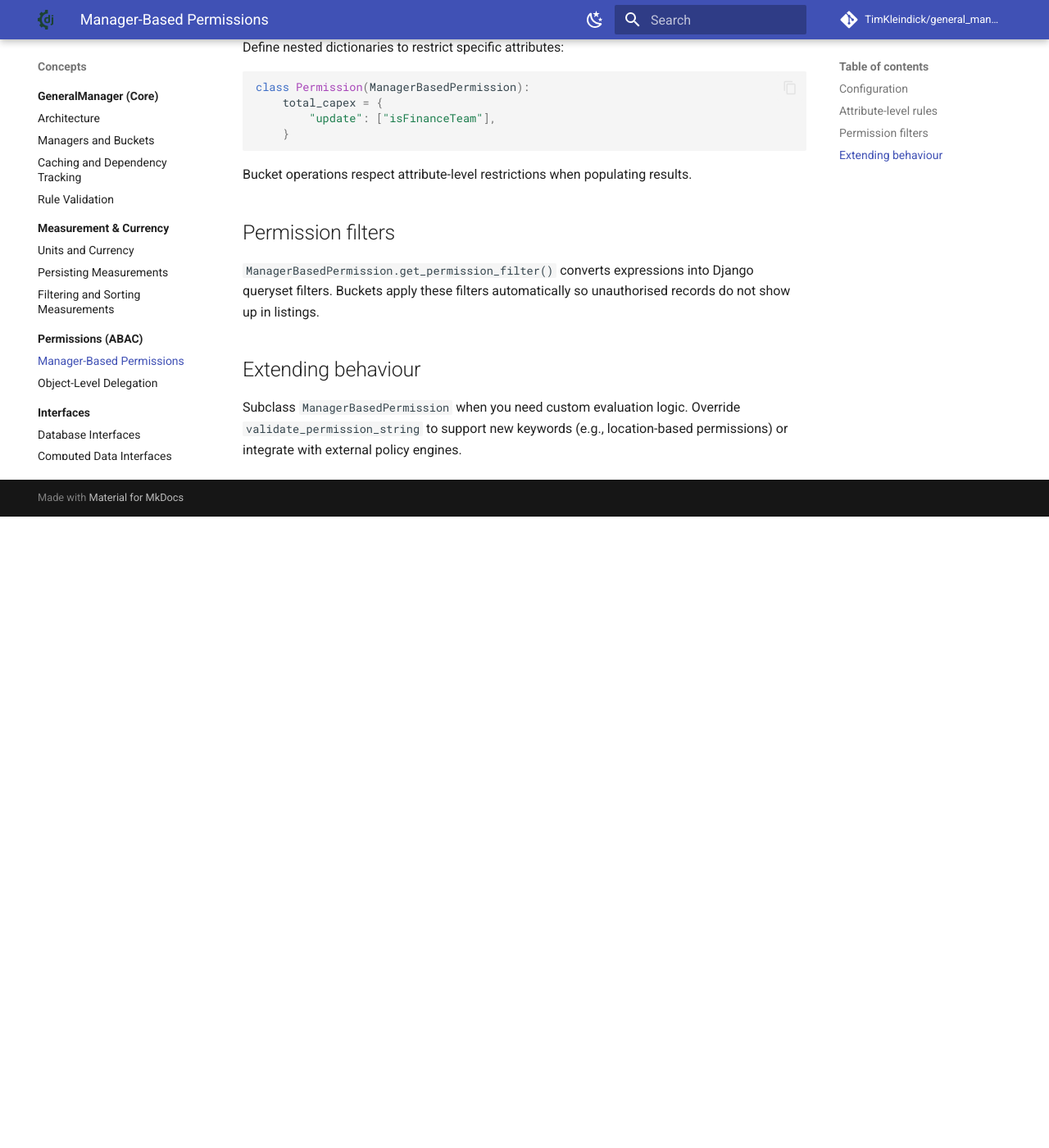
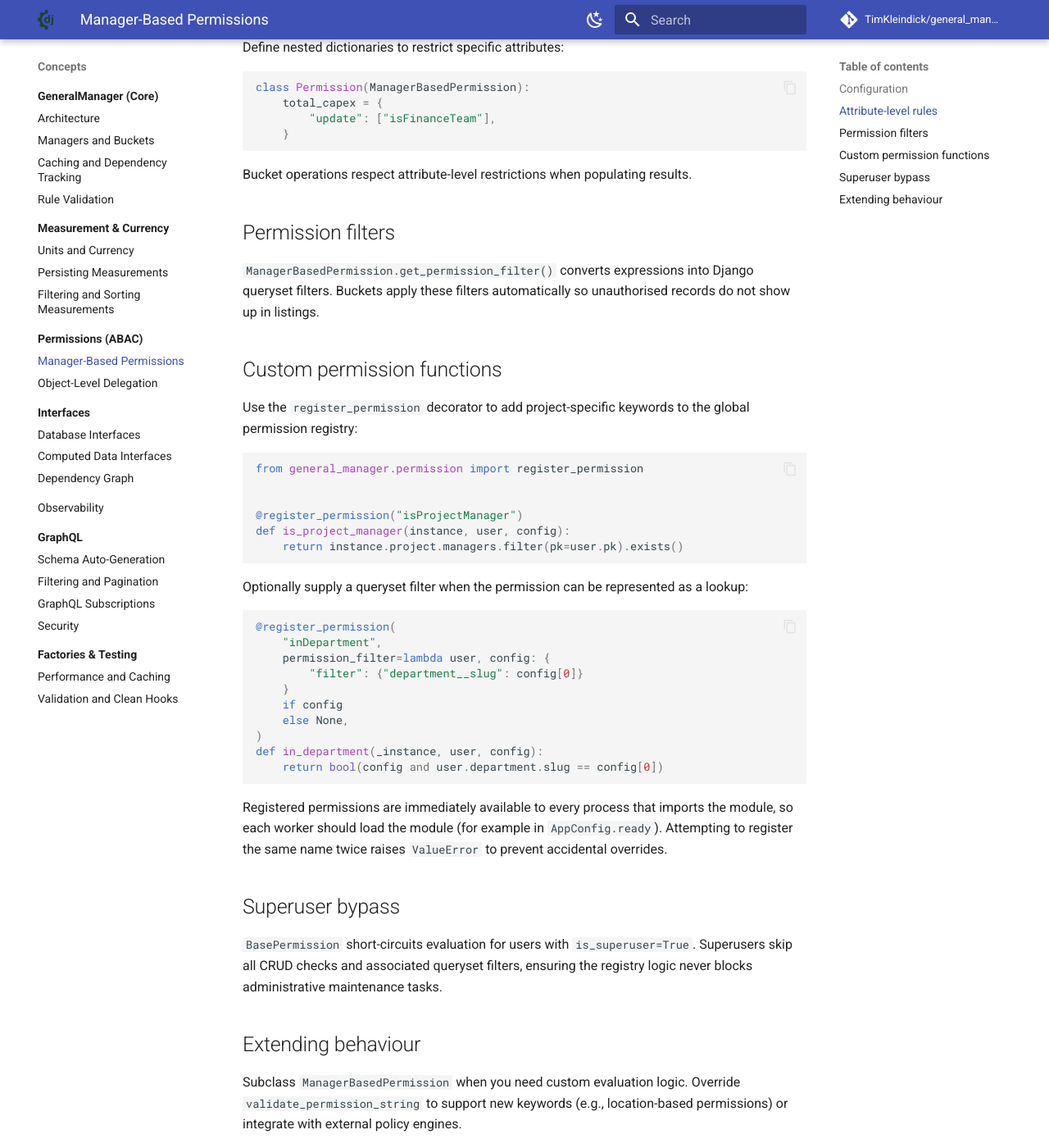
Before and after one commit to TimKleindick/general_manager, an MkDocs documentation site: the page built from docs/concepts/permission/manager_based_permission.md, in a window 1280 px wide and 1400 px high, scrolled down 862 px. Shown: the whole window at 82% size. Built offline with MkDocs 1.6.1 and Material for MkDocs 9.7.7, drawn with Linux system fonts in a browser that asks for light colours; comment, search, counter and statistics services are not loaded; before the commit the page ends 1492 px from its top, so only the background shows below that.

Commit message:
docs: add custom permission functions and superuser bypass details to permission documentation

````diff
--- a/docs/concepts/permission/manager_based_permission.md
+++ b/docs/concepts/permission/manager_based_permission.md
@@ -41,6 +41,40 @@
 
 `ManagerBasedPermission.get_permission_filter()` converts expressions into Django queryset filters. Buckets apply these filters automatically so unauthorised records do not show up in listings.
 
+## Custom permission functions
+
+Use the `register_permission` decorator to add project-specific keywords to the global permission registry:
+
+```python
+from general_manager.permission import register_permission
+
+
+@register_permission("isProjectManager")
+def is_project_manager(instance, user, config):
+    return instance.project.managers.filter(pk=user.pk).exists()
+```
+
+Optionally supply a queryset filter when the permission can be represented as a lookup:
+
+```python
+@register_permission(
+    "inDepartment",
+    permission_filter=lambda user, config: {
+        "filter": {"department__slug": config[0]}
+    }
+    if config
+    else None,
+)
+def in_department(_instance, user, config):
+    return bool(config and user.department.slug == config[0])
+```
+
+Registered permissions are immediately available to every process that imports the module, so each worker should load the module (for example in `AppConfig.ready`). Attempting to register the same name twice raises `ValueError` to prevent accidental overrides.
+
+## Superuser bypass
+
+`BasePermission` short-circuits evaluation for users with `is_superuser=True`. Superusers skip all CRUD checks and associated queryset filters, ensuring the registry logic never blocks administrative maintenance tasks.
+
 ## Extending behaviour
 
 Subclass `ManagerBasedPermission` when you need custom evaluation logic. Override `validate_permission_string` to support new keywords (e.g., location-based permissions) or integrate with external policy engines.
````
Also changed, not shown: docs/concepts/permission/object_level.md (+1 -0 lines).
